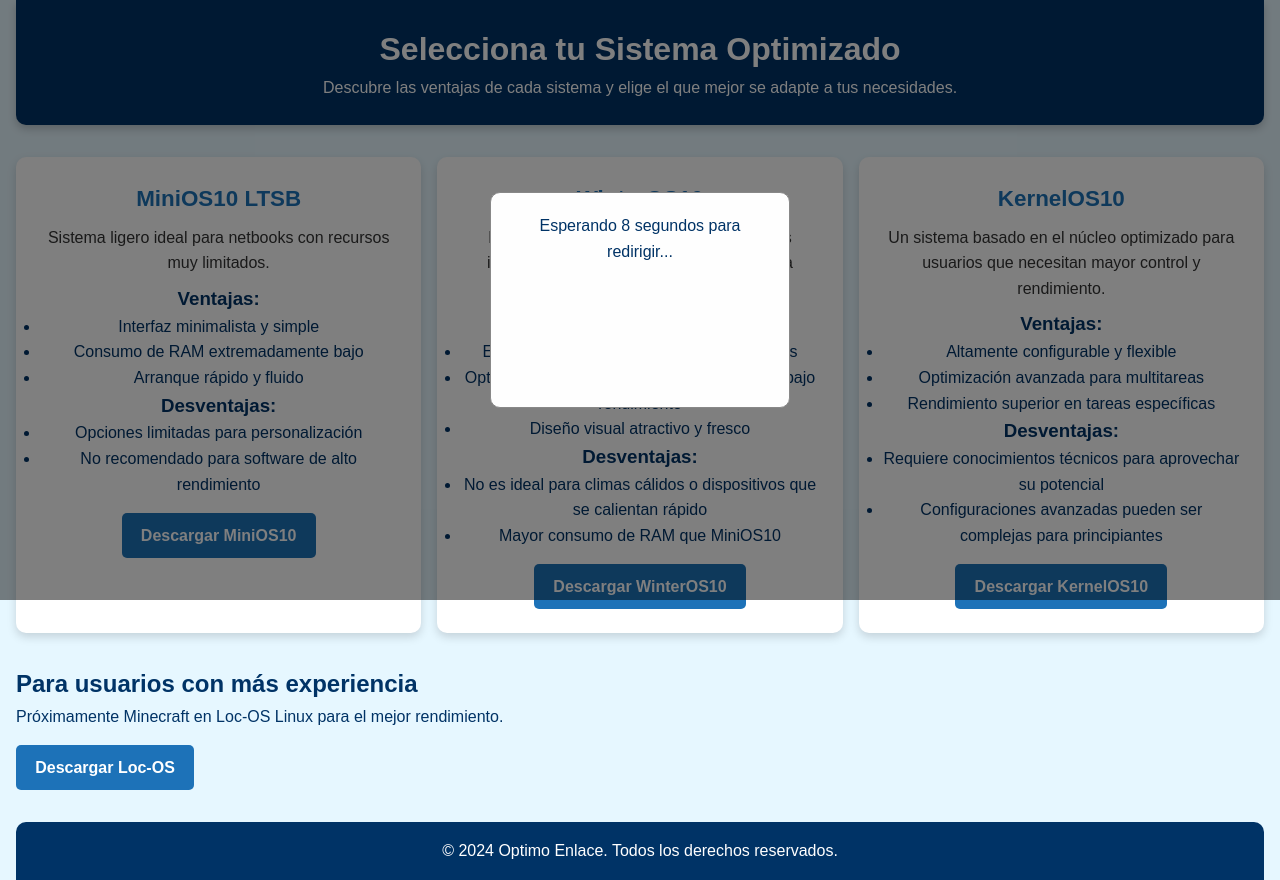
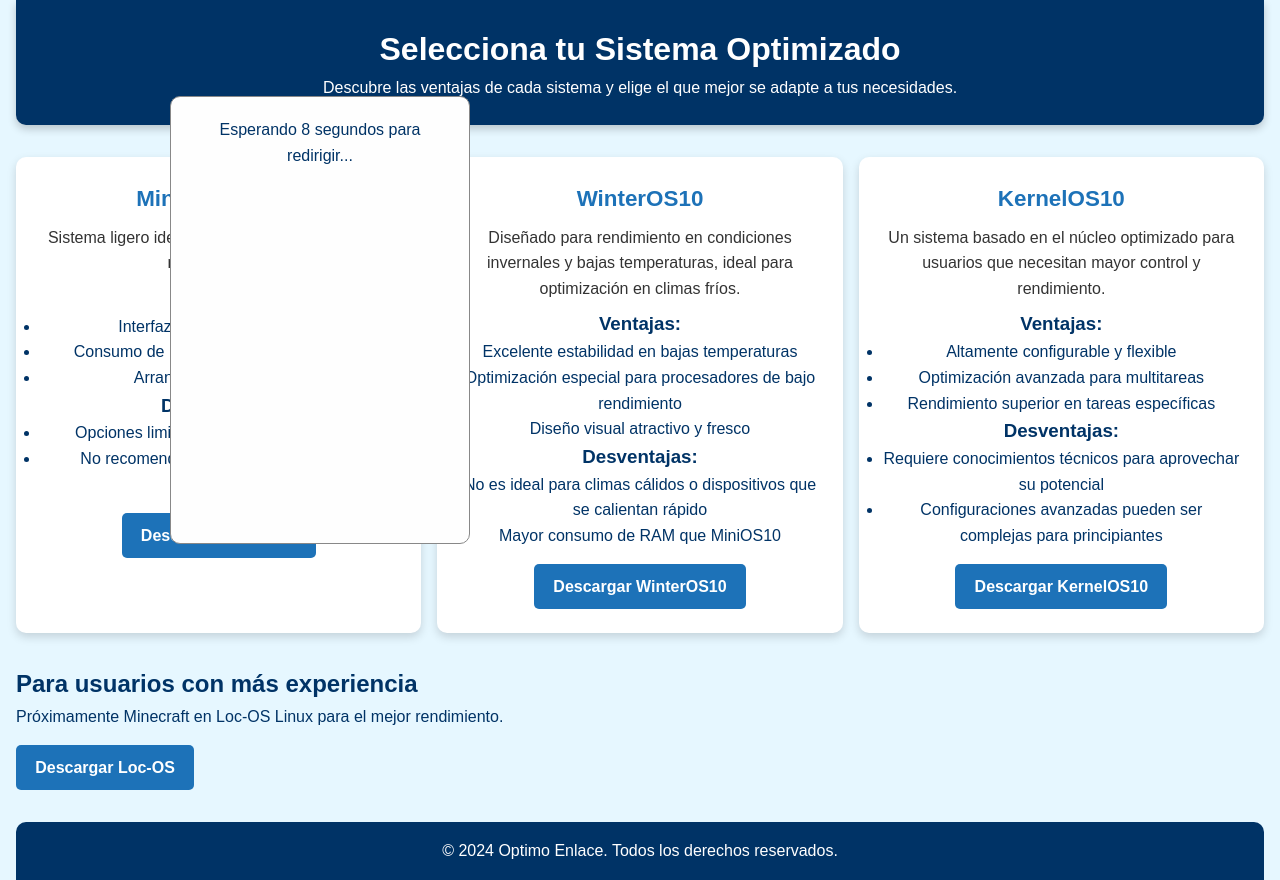
Before and after one commit to optimo-enlace/optimo-enlace.github.io, a plain HTML site: page datos/sistemas.html in a window 1280 px wide. Both pictures are taken after a click on the link "Descargar MiniOS10". Drawn offline with Linux system fonts and the light colour scheme.

Commit message:
Update sistemas.html

```diff
--- a/datos/sistemas.html
+++ b/datos/sistemas.html
@@ -105,11 +105,10 @@
             z-index: 1;
             left: 0;
             top: 0;
-            width: 100%;
-            height: 75%;
+            width: 50%;
+            height: 80%;
             overflow: auto;
-            background-color: rgba(0, 0, 0, 0.5);
-        }
+          }
 
         .modal-content {
             background-color: #fefefe;
```
